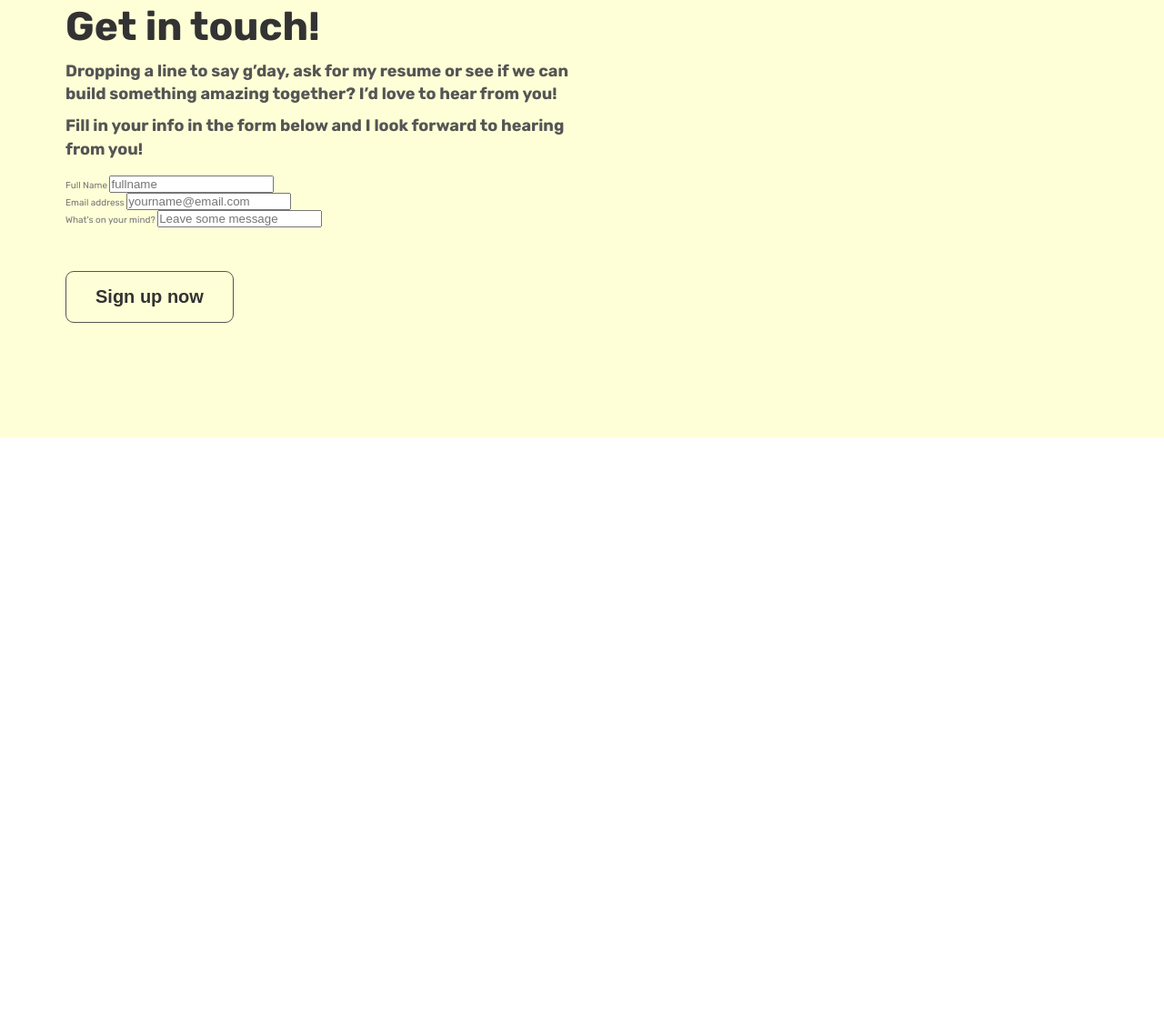
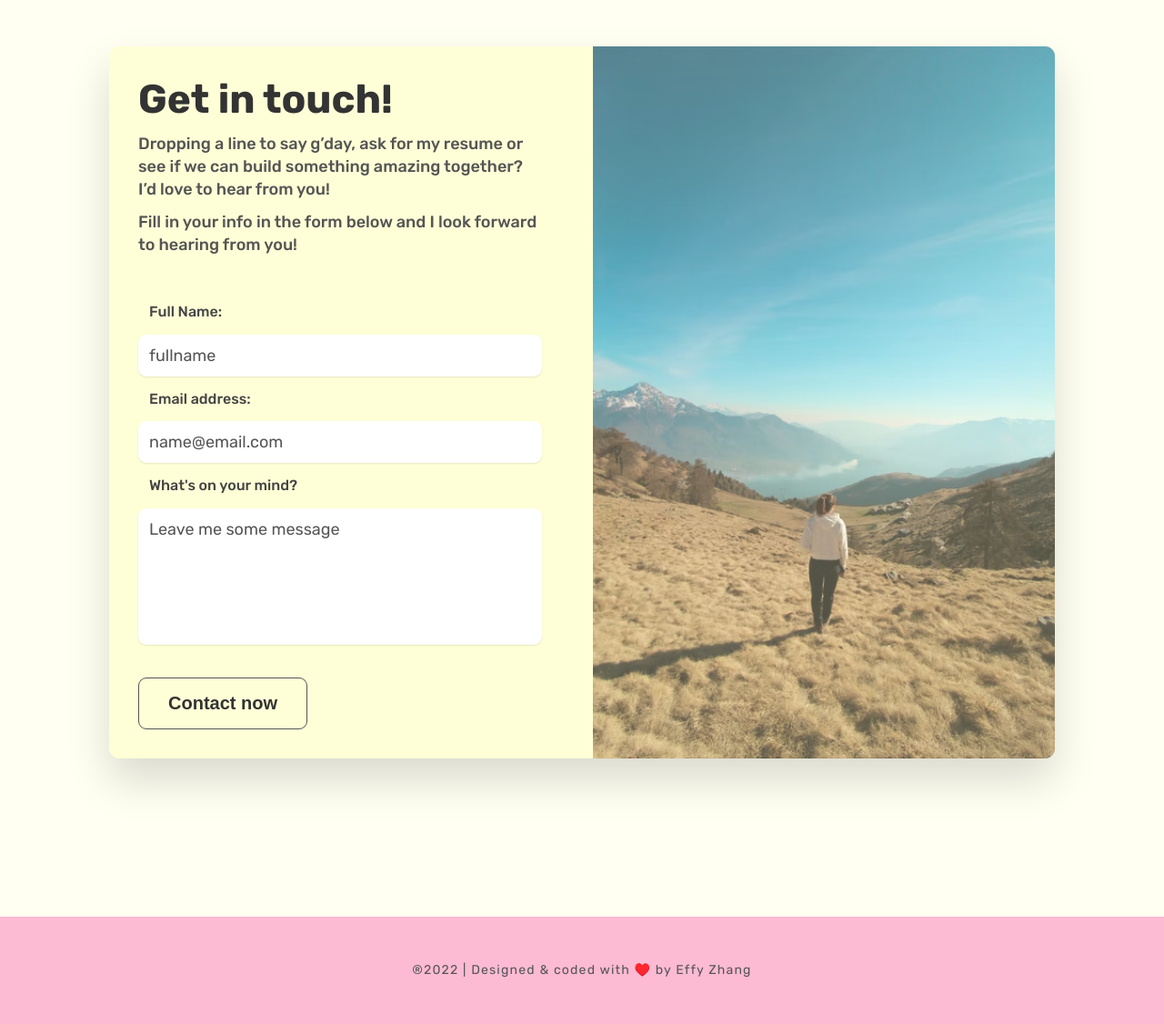
Before and after one commit to Effyz1228/My-personal-website, a website: page index.html in a window 1280 px wide. Shown: the part 6868-7994 px from the top of the page at 91% size. Before the commit the page ends 7349 px from the top, so only its background shows below. Drawn offline with Linux system fonts and the light colour scheme.

Commit message:
finish whole website layout

```diff
--- a/index.html
+++ b/index.html
@@ -242,29 +242,29 @@
                     <form
                    class="contact-form" name="contact-form" netlify>
                     <div>
-                        <label for="name">Full Name</label>
+                        <label for="name">Full Name:</label>
                         <input name="fullname" type="text" class="name" id="name" placeholder="fullname" required>
                     </div>
                     <div>
-                        <label for="email">Email address</label>
-                        <input name="email" type="email" class="email" id="email" placeholder="yourname@email.com" required>
+                        <label for="email">Email address:</label>
+                        <input name="email" type="email" class="email" id="email" placeholder="name@email.com" required>
                     </div>
                     <div>
                         <label for="message">What's on your mind?</label>
-                        <input type="textbox" name="contact-message" type="text" class="message" id="message" placeholder="Leave some message" required >
+                        <input type="textbox" name="contact-message" type="text" class="message" id="message" placeholder="Leave me some message" required >
                     </div>
 
-                    <button class="btn contact-button" >Sign up now</button>
+                    <button class="btn contact-button" >Contact now</button>
                     </form>
                 </div>
-
-
                 <div class="contact-img-box" role="image" aria-label="A woman enjoy food"></div>
                 </div>
             </div>
         </section>
     </main>
-
+    <footer>
+        <p class="footer">&reg;2022 | Designed & coded with ♥️ by Effy Zhang</p>
+    </footer>
 
 </body>
 </html>
--- a/sass/_layout.scss
+++ b/sass/_layout.scss
@@ -174,7 +174,7 @@ padding-bottom: 4.8rem;
 
 
 .section-contact{
-    background-color: #ffffd7;
+    background-color: #fffff2;
     padding: 12.6rem 0;
 }
 
@@ -182,24 +182,84 @@ padding-bottom: 4.8rem;
     display: grid;
     grid-template-columns: repeat(2,1fr);
     gap: 2.4rem;
+    border-radius: 11px;
+    box-shadow: 0 2.4rem 4.8rem rgba(0,0,0,.15);
+    overflow: hidden;
+    background-color: #ffffd7;
+    margin: 4.8rem;
 
         &-text-box{
-
+            padding: 3.2rem;
         }
 
     &-text{
     color: #555;
-    font-weight: 700;
+    font-weight: 500;
     font-size: 1.8rem;
     line-height: 1.4;
     }
 
     &-form{
+        margin-top: 4.8rem;
+        display: flex;
+        flex-direction: column;
+        gap:1.2rem;
 
+        // justify-content: center;
+
+        label{
+            display: block;
+            margin-bottom: 1.2rem;
+            font-size: 1.6rem;
+            font-weight: 500;
+            padding-left: 1.2rem;
+            color: #444;
+
+        }
+        input{
+            border: none;
+            font-family: inherit;
+
+            padding: 1.2rem;
+            border-radius: 9px;
+            box-shadow: 0 1px 2px rgba(0,0,0,0.1);
+            font-size: 1.8rem;
+            background-color: #fff;
+            width: 100%;
+            position: relative;
+
+            &::placeholder{
+                top: 1.2rem;
+                left: 1.2rem;
+                position: absolute;
+                color:#555;
+            }
+        }
+        .message{
+            height: 15rem;
+        }
     }
 
     &-button{
         background: none;
-        margin-top: 4.8rem;
+        margin-top: 2.4rem;
+    }
+
+    &-img-box{
+        background-image: linear-gradient(to right bottom, rgba(255, 255, 224, 0.3), rgba(255, 255, 210, 0.338)),url(/img/outdoor.avif);
+    background-size: cover;
+    background-position: center;
     }
 }
+
+footer{
+    background-color: $color-pink;
+
+    p{
+        font-size: 1.4rem;
+        text-align: center;
+        padding: 4.8rem;
+        color: #555;
+        letter-spacing: 1.2px;
+        }
+}
```
Also changed, not shown: sass/main.css, 1 other file.
